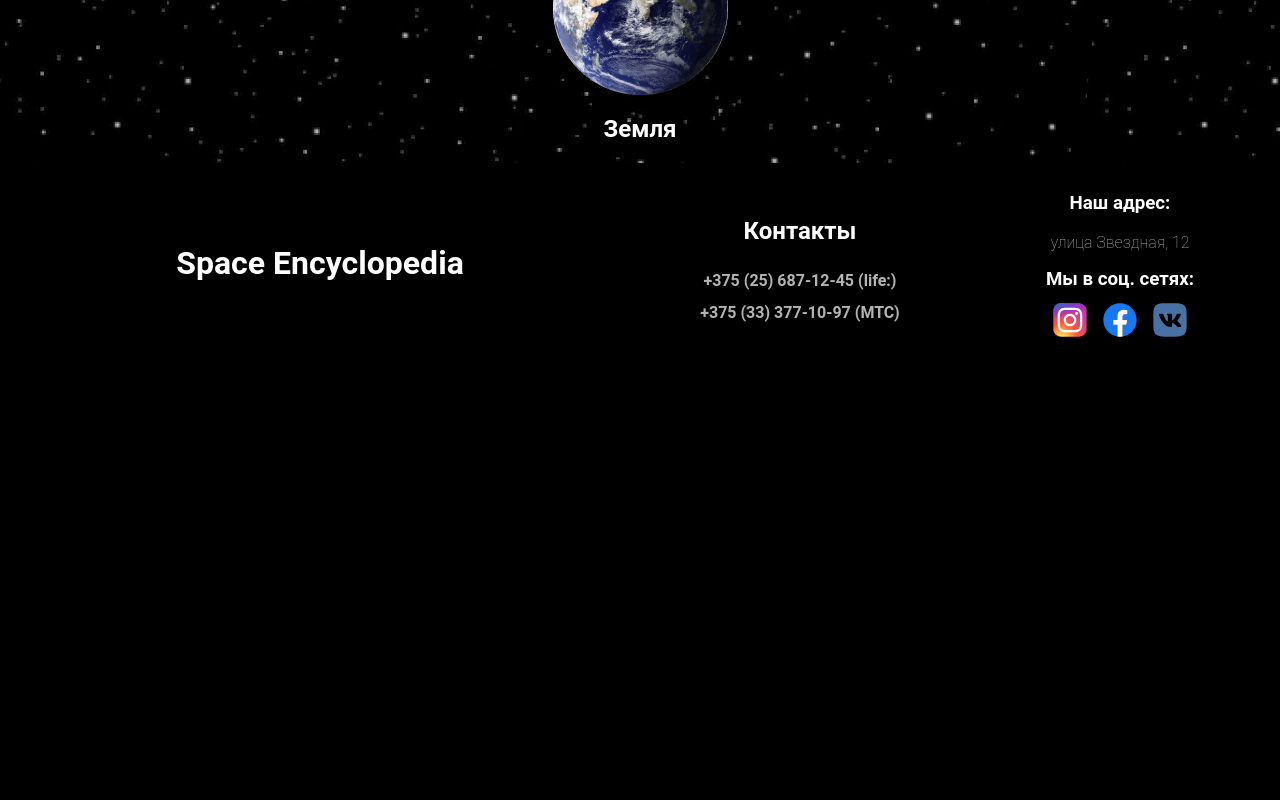
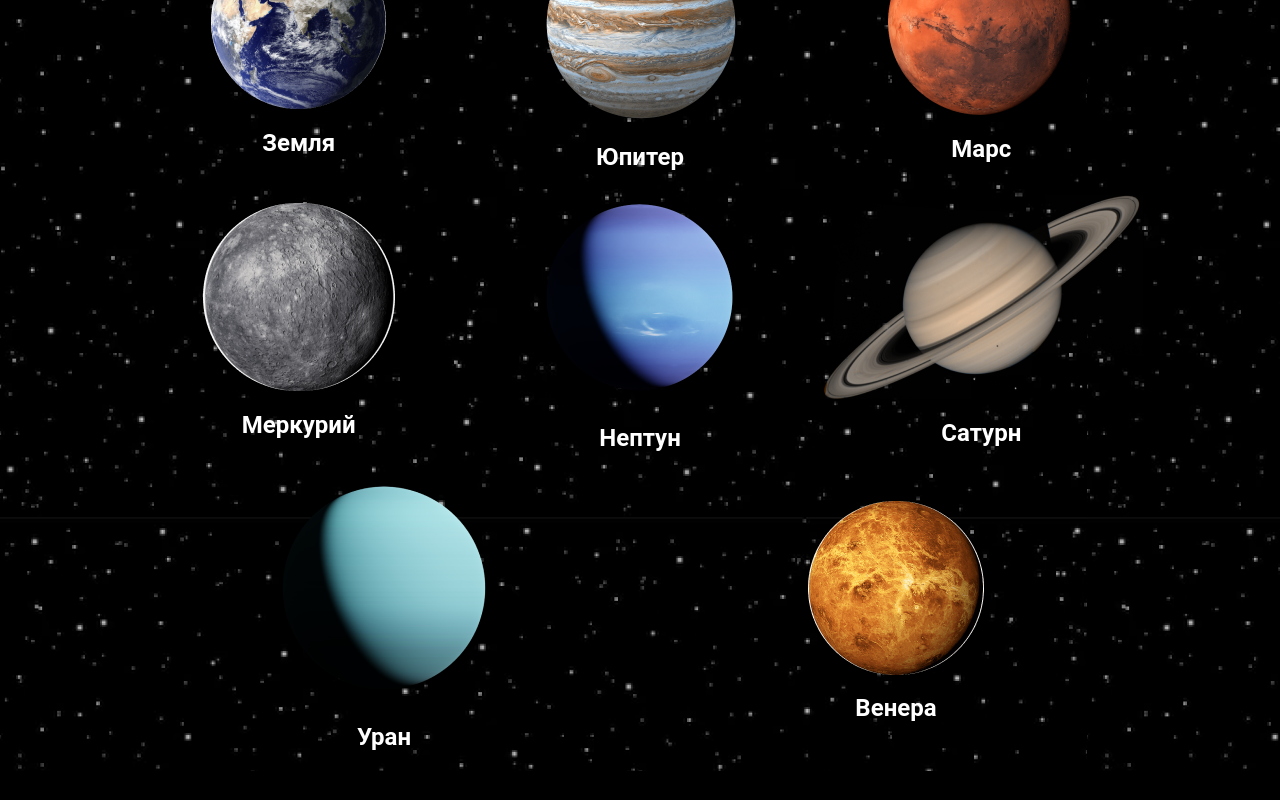
Before and after one commit to brusni4ka-krutishka/Space-encyclopedia, a React (Vite) app: page /cosmos/planets in a window 1280 px wide. Shown: the part 260-1060 px from the top of the page. Before the commit the page ends 800 px from the top, so only its background shows below. Built offline with nearby package versions, Linux system fonts and the light colour scheme.

Commit message:
Planet set updated

```diff
--- a/src/data/Planetset.js
+++ b/src/data/Planetset.js
@@ -1,8 +1,43 @@
-import earth from '../assets/images/cosmosPage/planets/earth.png';
+import Earth from '../assets/images/cosmosPage/planets/earth.png';
+import Jupiter from '../assets/images/cosmosPage/planets/Jupiter.png';
+import Mars from '../assets/images/cosmosPage/planets/Mars.png';
+import Mercury from '../assets/images/cosmosPage/planets/Mercury.png';
+import Neptune from '../assets/images/cosmosPage/planets/Neptune.png';
+import Saturn from '../assets/images/cosmosPage/planets/Saturn.png';
+import Uranus from '../assets/images/cosmosPage/planets/Uranus.png';
+import Venus from '../assets/images/cosmosPage/planets/Venus.png';
 
 export const planetSet = [
   {
-    img: earth,
+    img: Earth,
     undertext: 'Земля',
   },
+  {
+    img: Jupiter,
+    undertext: 'Юпитер',
+  },
+  {
+    img: Mars,
+    undertext: 'Марс',
+  },
+  {
+    img: Mercury,
+    undertext: 'Меркурий',
+  },
+  {
+    img: Neptune,
+    undertext: 'Нептун',
+  },
+  {
+    img: Saturn,
+    undertext: 'Сатурн',
+  },
+  {
+    img: Uranus,
+    undertext: 'Уран',
+  },
+  {
+    img: Venus,
+    undertext: 'Венера',
+  },
 ];
```
